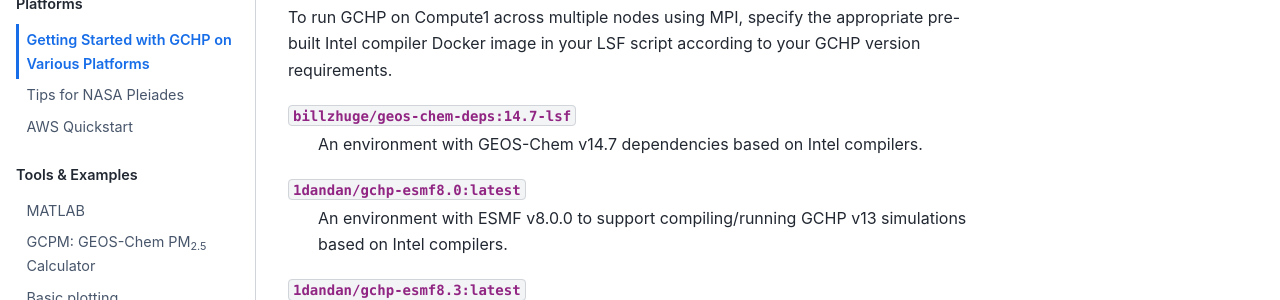
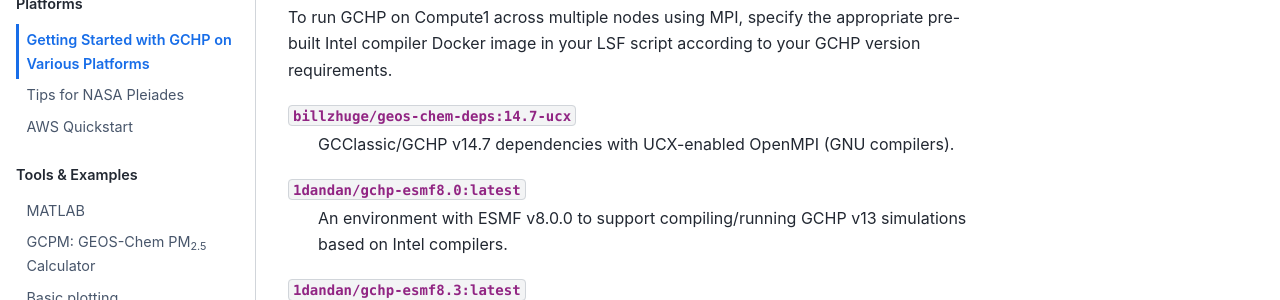
Before and after one commit to Atmospheric-Composition-Analysis-Group/Getting-Started, a Sphinx documentation site: the page built from source/platforms/get_started_for_gchp.rst, in a window 1280 px wide and 900 px high. Shown: the part 417-717 px from the top of the window. Built offline with Sphinx 7.4.7 and the Sphinx Book theme 1.1.4, drawn with Linux system fonts in a browser that asks for light colours.

Commit message:
Update get_started_for_gchp.rst

```diff
--- a/source/platforms/get_started_for_gchp.rst
+++ b/source/platforms/get_started_for_gchp.rst
@@ -15,8 +15,8 @@
 
 To run GCHP on Compute1 across multiple nodes using MPI, specify the appropriate pre-built Intel compiler Docker image in your LSF script according to your GCHP version requirements.
 
-:code:`billzhuge/geos-chem-deps:14.7-lsf`
-   An environment with GEOS-Chem v14.7 dependencies based on Intel compilers.
+:code:`billzhuge/geos-chem-deps:14.7-ucx`
+   GCClassic/GCHP v14.7 dependencies with UCX-enabled OpenMPI (GNU compilers).
 
 :code:`1dandan/gchp-esmf8.0:latest`
    An environment with ESMF v8.0.0 to support compiling/running GCHP v13 simulations based on Intel compilers.
```
